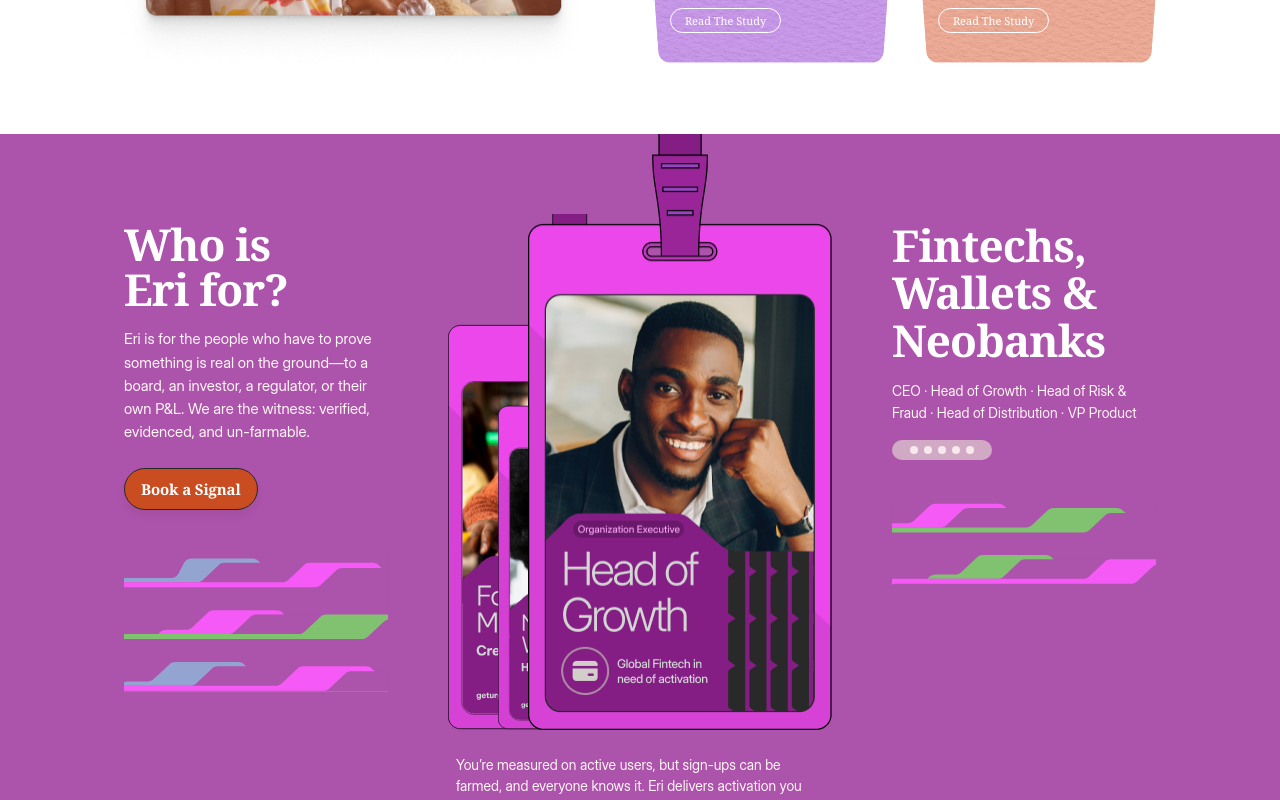
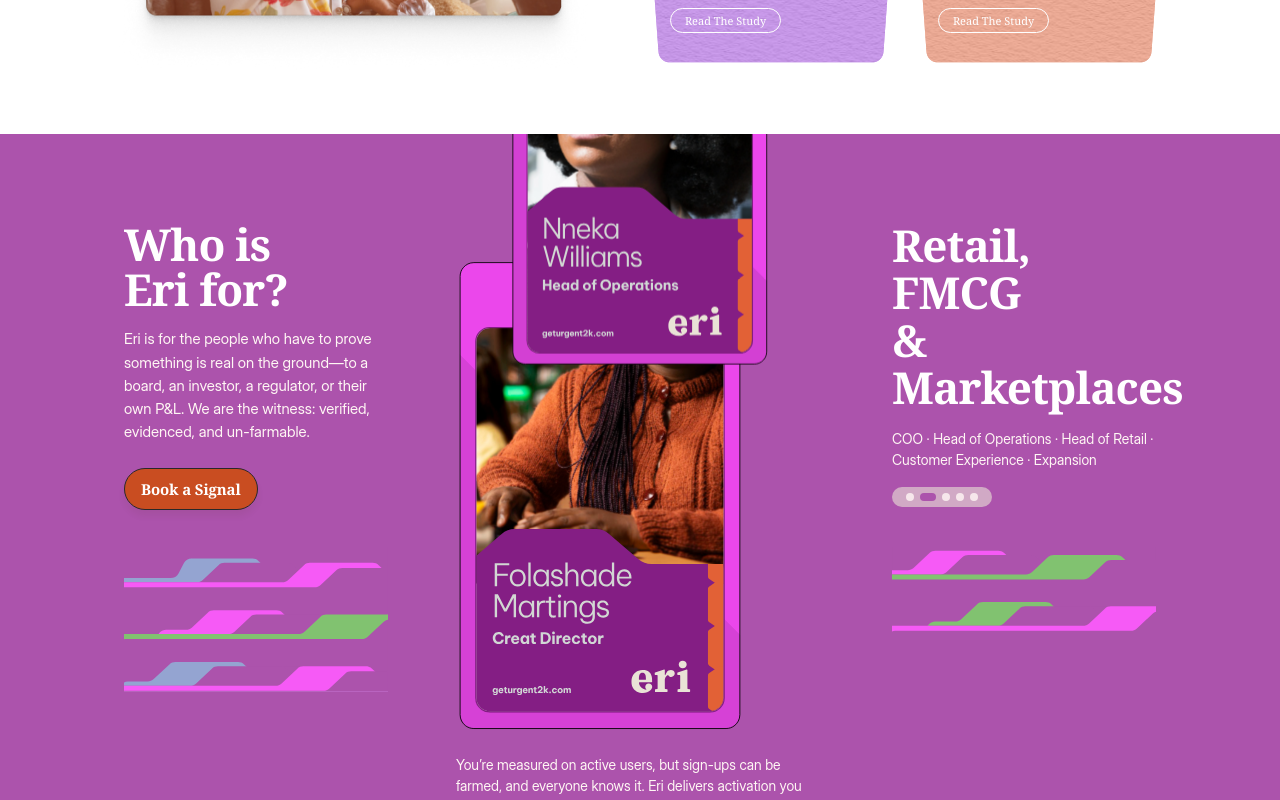
Before and after one commit to Malokunlabs/eri, a Next.js app: page / in a window 1280 px wide. Shown: the part 1740-2540 px from the top of the page. Built offline with nearby package versions, Linux system fonts and the light colour scheme.

Commit message:
feat(home): animate audience card carousel

```diff
--- a/package.json
+++ b/package.json
@@ -11,6 +11,7 @@
     "typecheck": "tsc --noEmit"
   },
   "dependencies": {
+    "motion": "^13.1.0",
     "next": "16.3.0",
     "react": "19.2.8",
     "react-dom": "19.2.8"
--- /dev/null
+++ b/src/components/home/audience-card-stack.tsx
@@ -0,0 +1,194 @@
+"use client";
+
+import Image from "next/image";
+import {
+  AnimatePresence,
+  motion,
+  useMotionValueEvent,
+  useReducedMotion,
+  useScroll,
+  useSpring,
+  useTransform,
+} from "motion/react";
+import { useRef, useState } from "react";
+
+type AudienceCardStackProps = {
+  description: string;
+};
+
+const audienceSlides = [
+  {
+    title: ["Fintechs,", "Wallets &", "Neobanks"],
+    roles:
+      "CEO · Head of Growth · Head of Risk & Fraud · Head of Distribution · VP Product",
+  },
+  {
+    title: ["Retail, FMCG", "& Marketplaces"],
+    roles:
+      "COO · Head of Operations · Head of Retail · Customer Experience · Expansion",
+  },
+  {
+    title: ["Agencies, Media", "& Entertainment"],
+    roles:
+      "CEO · Creative Director · Strategy Director · Head of Production · Brand Lead",
+  },
+] as const;
+
+const cardClassName =
+  "absolute top-0 aspect-[304/596] w-[304px] max-w-[79.2vw] origin-top";
+
+export function AudienceCardStack({ description }: AudienceCardStackProps) {
+  const trackRef = useRef<HTMLDivElement>(null);
+  const reduceMotion = useReducedMotion();
+  const [activeSlide, setActiveSlide] = useState(0);
+  const { scrollYProgress } = useScroll({
+    target: trackRef,
+    offset: ["start start", "end end"],
+  });
+  const smoothProgress = useSpring(scrollYProgress, {
+    stiffness: 150,
+    damping: 30,
+    mass: 0.25,
+    restDelta: 0.0005,
+  });
+
+  const frontCardY = useTransform(
+    smoothProgress,
+    [0.1, 0.34],
+    ["0px", "-720px"],
+  );
+  const middleCardY = useTransform(
+    smoothProgress,
+    [0.42, 0.66],
+    ["0px", "-720px"],
+  );
+  useMotionValueEvent(smoothProgress, "change", (progress) => {
+    const nextSlide = progress >= 0.7 ? 2 : progress >= 0.38 ? 1 : 0;
+
+    setActiveSlide((currentSlide) =>
+      currentSlide === nextSlide ? currentSlide : nextSlide,
+    );
+  });
+
+  const currentSlide = audienceSlides[activeSlide];
+
+  return (
+    <>
+      <div
+        ref={trackRef}
+        data-audience-card-track=""
+        className="relative mt-1 h-[240svh] lg:mt-0"
+      >
+        <div className="sticky top-0 flex h-svh flex-col overflow-hidden">
+          <div className="relative mx-auto h-[596px] w-full max-w-[384px] shrink-0">
+            <div className={`${cardClassName} left-0`}>
+              <Image
+                src="/images/this-for/director.svg"
+                alt="Creative Director identification card"
+                fill
+                sizes="(max-width: 1023px) 79vw, 304px"
+                className="object-fill"
+              />
+            </div>
+
+            <div
+              className={`${cardClassName} left-1/2 -translate-x-1/2`}
+            >
+              <motion.div
+                className="relative size-full will-change-transform"
+                style={reduceMotion ? undefined : { y: middleCardY }}
+              >
+                <Image
+                  src="/images/this-for/headofoperation.svg"
+                  alt="Head of Operations identification card"
+                  fill
+                  sizes="(max-width: 1023px) 79vw, 304px"
+                  className="object-fill"
+                />
+              </motion.div>
+            </div>
+
+            <div className={`${cardClassName} right-0`}>
+              <motion.div
+                className="relative size-full will-change-transform"
+                style={reduceMotion ? undefined : { y: frontCardY }}
+              >
+                <Image
+                  src="/images/this-for/headofgrowth.png"
+                  alt="Head of Growth identification card"
+                  fill
+                  sizes="(max-width: 1023px) 79vw, 304px"
+                  className="object-fill"
+                  priority
+                />
+              </motion.div>
+            </div>
+          </div>
+
+          <p className="mx-auto mt-6 hidden max-w-[368px] text-[14px] leading-[1.55] text-eri-coral-light lg:block">
+            {description}
+          </p>
+        </div>
+      </div>
+
+      <div className="mt-8 lg:sticky lg:top-0 lg:mt-0 lg:h-svh lg:pt-[88px]">
+        <div className="min-h-[222px] lg:min-h-[246px]">
+          <AnimatePresence mode="wait" initial={false}>
+            <motion.div
+              key={activeSlide}
+              initial={reduceMotion ? false : { opacity: 0, y: 8 }}
+              animate={{ opacity: 1, y: 0 }}
+              exit={reduceMotion ? undefined : { opacity: 0, y: -8 }}
+              transition={{ duration: reduceMotion ? 0 : 0.2, ease: "easeOut" }}
+            >
+              <h3 className="font-display text-[22px] font-semibold leading-[1.08] tracking-[-0.02em] lg:text-[44px]">
+                <span className="lg:hidden">{currentSlide.title.join(" ")}</span>
+                <span className="hidden lg:inline">
+                  {currentSlide.title.map((line, index) => (
+                    <span key={line}>
+                      {line}
+                      {index < currentSlide.title.length - 1 && <br />}
+                    </span>
+                  ))}
+                </span>
+              </h3>
+              <p className="mt-4 text-[12px] leading-[1.55] text-eri-coral-light lg:text-[14px]">
+                {currentSlide.roles}
+              </p>
+            </motion.div>
+          </AnimatePresence>
+
+          <div
+            aria-label={`Audience ${activeSlide + 1} of ${audienceSlides.length}`}
+            className="mt-4 flex h-5 w-[100px] items-center justify-center gap-1.5 rounded-full bg-eri-bone/60"
+            role="status"
+          >
+            {Array.from({ length: 5 }).map((_, index) => (
+              <span
+                aria-hidden="true"
+                className={`rounded-full transition-[width,background-color] duration-200 ${
+                  index === activeSlide
+                    ? "h-2 w-4 bg-eri-mauve"
+                    : "size-2 bg-eri-coral-light/80"
+                }`}
+                key={index}
+              />
+            ))}
+          </div>
+        </div>
+
+        <p className="mt-4 text-[12px] leading-[1.55] text-eri-coral-light lg:hidden">
+          {description}
+        </p>
+
+        <Image
+          src="/images/this-for/3lines.svg"
+          alt=""
+          width={274}
+          height={102}
+          className="mt-9 h-auto w-full lg:mt-10 lg:max-w-[274px]"
+        />
+      </div>
+    </>
+  );
+}
--- a/src/components/home/audience-section.tsx
+++ b/src/components/home/audience-section.tsx
@@ -1,6 +1,7 @@
 import Image from "next/image";
 import Link from "next/link";
 
+import { AudienceCardStack } from "@/components/home/audience-card-stack";
 import { Container } from "@/components/ui/container";
 
 const audienceDescription =
@@ -9,48 +10,17 @@
 const activationDescription =
   "You’re measured on active users, but sign-ups can be farmed, and everyone knows it. Eri delivers activation you can defend: real people, onboarded by someone they already trust, every action stamped with place, time and proof. Traction that survives diligence.";
 
-function ProfileStack() {
-  return (
-    <div className="relative mx-auto aspect-[384/596] w-full max-w-[384px]">
-      <Image
-        src="/images/this-for/director.svg"
-        alt=""
-        width={243}
-        height={516}
-        sizes="(max-width: 1023px) 63vw, 243px"
-        className="absolute bottom-0 left-0 h-auto w-[63.3%]"
-      />
-      <Image
-        src="/images/this-for/headofoperation.svg"
-        alt=""
-        width={199}
-        height={465}
-        sizes="(max-width: 1023px) 52vw, 199px"
-        className="absolute bottom-0 left-[13%] h-auto w-[51.8%]"
-      />
-      <Image
-        src="/images/this-for/headofgrowth.png"
-        alt="Head of Growth profile for a fintech organization"
-        width={304}
-        height={596}
-        sizes="(max-width: 1023px) 79vw, 304px"
-        className="absolute bottom-0 right-0 h-auto w-[79.2%]"
-      />
-    </div>
-  );
-}
-
 export function AudienceSection() {
   return (
     <section
       aria-labelledby="audience-heading"
-      className="overflow-hidden bg-eri-mauve text-eri-white"
+      className="overflow-x-clip bg-eri-mauve text-eri-white"
     >
       <Container
         size="audience"
-        className="grid gap-0 pb-12 pt-10 lg:grid-cols-[264px_384px_264px] lg:gap-x-[60px] lg:pb-12 lg:pt-0"
+        className="grid gap-0 pb-12 pt-10 lg:grid-cols-[264px_384px_264px] lg:gap-x-[60px] lg:pb-0 lg:pt-0"
       >
-        <div className="lg:pt-[88px]">
+        <div className="lg:sticky lg:top-0 lg:h-svh lg:pt-[88px]">
           <h2
             id="audience-heading"
             className="font-display text-[30px] font-semibold leading-[1.02] tracking-[-0.02em] lg:text-[44px]"
@@ -81,53 +51,7 @@
           />
         </div>
 
-        <div className="mt-1 lg:mt-0">
-          <ProfileStack />
-          <p className="mx-auto mt-6 hidden max-w-[368px] text-[14px] leading-[1.55] text-eri-coral-light lg:block">
-            {activationDescription}
-          </p>
-        </div>
-
-        <div className="mt-8 lg:mt-0 lg:pt-[88px]">
-          <h3 className="font-display text-[22px] font-semibold leading-[1.08] tracking-[-0.02em] lg:text-[44px]">
-            <span className="lg:hidden">Fintechs, Wallets &amp; Neobanks</span>
-            <span className="hidden lg:inline">
-              Fintechs,
-              <br />
-              Wallets &amp;
-              <br />
-              Neobanks
-            </span>
-          </h3>
-          <p className="mt-4 hidden text-[14px] leading-[1.55] text-eri-coral-light lg:block">
-            CEO · Head of Growth · Head of Risk &amp; Fraud · Head of
-            Distribution · VP Product
-          </p>
-
-          <div
-            aria-hidden="true"
-            className="mt-4 hidden h-5 w-[100px] items-center justify-center gap-1.5 rounded-full bg-eri-bone/60 lg:flex"
-          >
-            {Array.from({ length: 5 }).map((_, index) => (
-              <span
-                className="size-2 rounded-full bg-eri-coral-light/80"
-                key={index}
-              />
-            ))}
-          </div>
-
-          <p className="mt-4 text-[12px] leading-[1.55] text-eri-coral-light lg:hidden">
-            {activationDescription}
-          </p>
-
-          <Image
-            src="/images/this-for/3lines.svg"
-            alt=""
-            width={274}
-            height={102}
-            className="mt-9 h-auto w-full lg:mt-10 lg:max-w-[274px]"
-          />
-        </div>
+        <AudienceCardStack description={activationDescription} />
       </Container>
     </section>
   );
```
Also changed, not shown: 1 other file (tests, documents, lock files or other folders).
